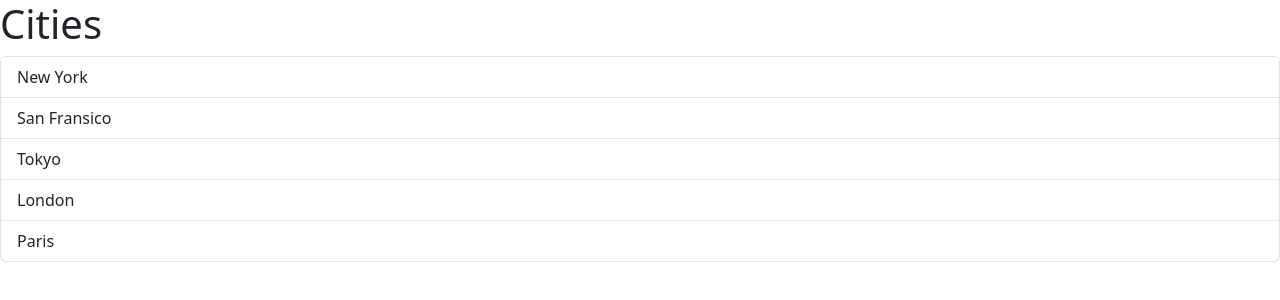
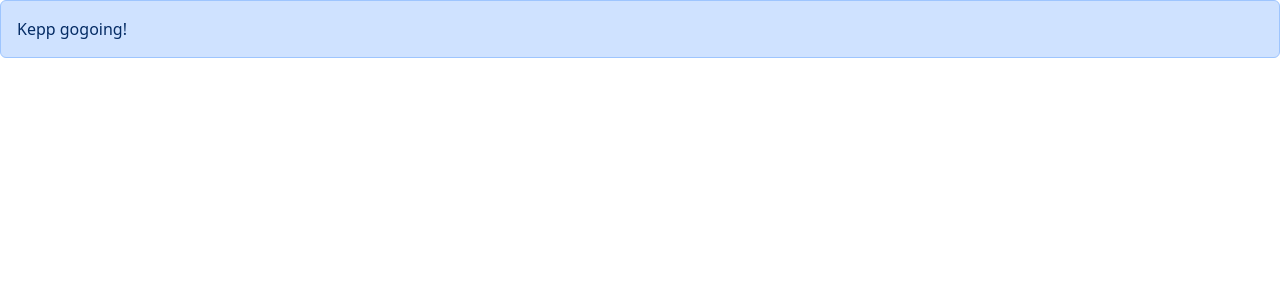
Before and after one commit to annaclavelier/rando_app, a React (Vite) app: page / in a window 1280 px wide. Shown: the top 300 px of the page. Built offline with nearby package versions, Linux system fonts and the light colour scheme.

Commit message:
dev(tuto): Alert component with children prop

```diff
--- a/src/App.tsx
+++ b/src/App.tsx
@@ -1,14 +1,11 @@
+import Alert from "./components/Alert";
 import ListGroup from "./components/ListGroup";
 
 function App() {
-  let items = ["New York", "San Fransico", "Tokyo", "London", "Paris"];
 
-  const handleSelectItem = (item:string) =>{
-    console.log(item)
-  }
   return (
     <div>
-      <ListGroup items={items} heading="Cities" onSelectItem={handleSelectItem} />{" "}
+      <Alert>Kepp <span>go</span>going!</Alert>
     </div>
   );
 }
--- /dev/null
+++ b/src/components/Alert.tsx
@@ -0,0 +1,13 @@
+import { ReactNode } from "react";
+
+interface Props{
+    children:ReactNode;
+}
+
+const Alert = ({children}:Props) => {
+  return (
+    <div className="alert alert-primary">{children}</div>
+  )
+}
+
+export default Alert
```
